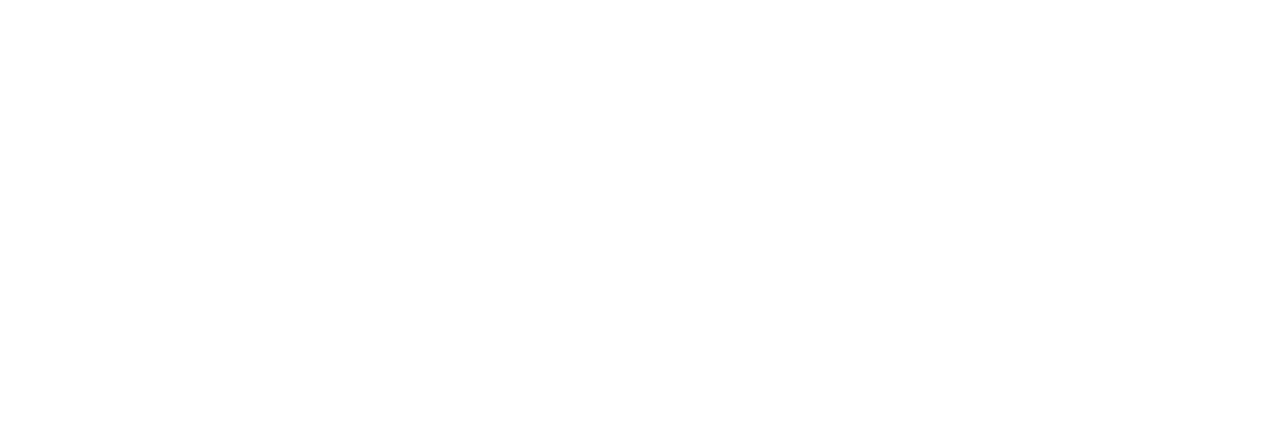
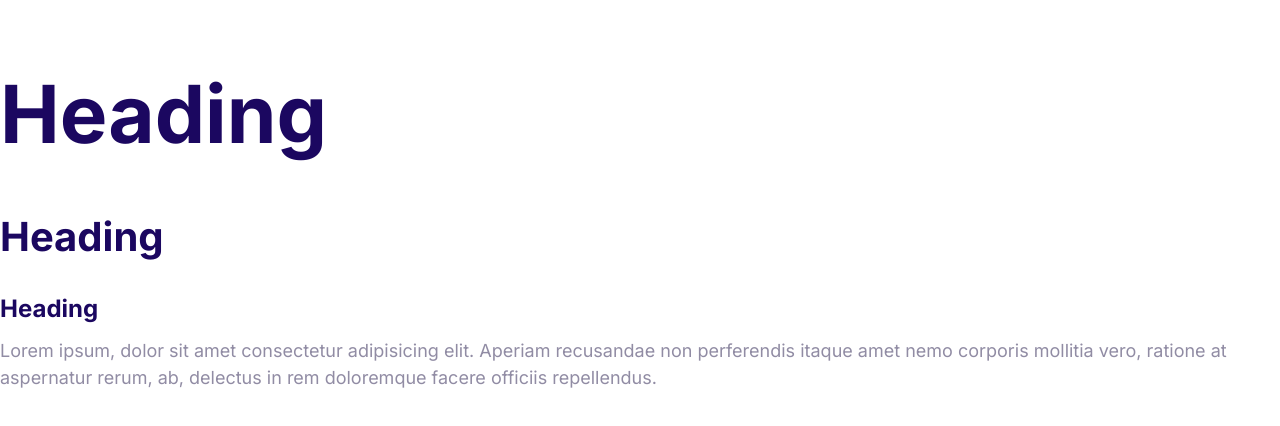
Before and after one commit to Aryanahmad04/moshify, a plain HTML site: page index.html in a window 1280 px wide. Drawn offline with Linux system fonts and the light colour scheme.

Commit message:
Define the styles for the fonts.

```diff
--- a/css/style.css
+++ b/css/style.css
@@ -5,3 +5,45 @@
     --color-headings: #1b0760;
     --color-body: #918ca4;
   }
+  html{
+    font-size: 62.5%;
+  }
+body{
+    font-family: inter , Arial, Helvetica, sans-serif;
+    color: var(--color-body);
+    font-size: 2.4rem;
+    line-height: 1.5;
+}
+h1 , h2 ,h3{
+    color: var(--color-headings);
+    margin-bottom: 1rem;
+}
+h1{
+    font-size: 7rem;
+}
+h2{
+    font-size: 4rem;
+}
+h3{
+    font-size: 3rem;
+
+
+}
+p{
+    margin-top: 0;
+}
+@media screen and (min-width:1024px){
+    body{
+        font-size: 1.8rem;
+    }
+    h1{
+        font-size: 8rem;
+    }
+    h2{
+        font-size: 4rem;
+
+    }
+    h3{
+        font-size: 2.4rem;
+    }
+}
--- a/index.html
+++ b/index.html
@@ -4,10 +4,17 @@
     <meta charset="UTF-8">
     <meta name="viewport" content="width=device-width, initial-scale=1.0">
     <title>Document</title>
+    <link rel="preconnect" href="https://fonts.googleapis.com">
+<link rel="preconnect" href="https://fonts.gstatic.com" crossorigin>
+<link href="https://fonts.googleapis.com/css2?family=Inter:ital,opsz,wght@0,14..32,100..900;1,14..32,100..900&display=swap" rel="stylesheet">
     <link rel="stylesheet" href="css/normalize.css"/>
     <link rel="stylesheet" href="css/style.css"/>
 </head>
 <body>
+    <H1>Heading</H1>
+    <H2>Heading</H2>
+    <H3>Heading</H3>
+    <p>Lorem ipsum, dolor sit amet consectetur adipisicing elit. Aperiam recusandae non perferendis itaque amet nemo corporis mollitia vero, ratione at aspernatur rerum, ab, delectus in rem doloremque facere officiis repellendus.</p>
 
 </body>
 </html>
```
